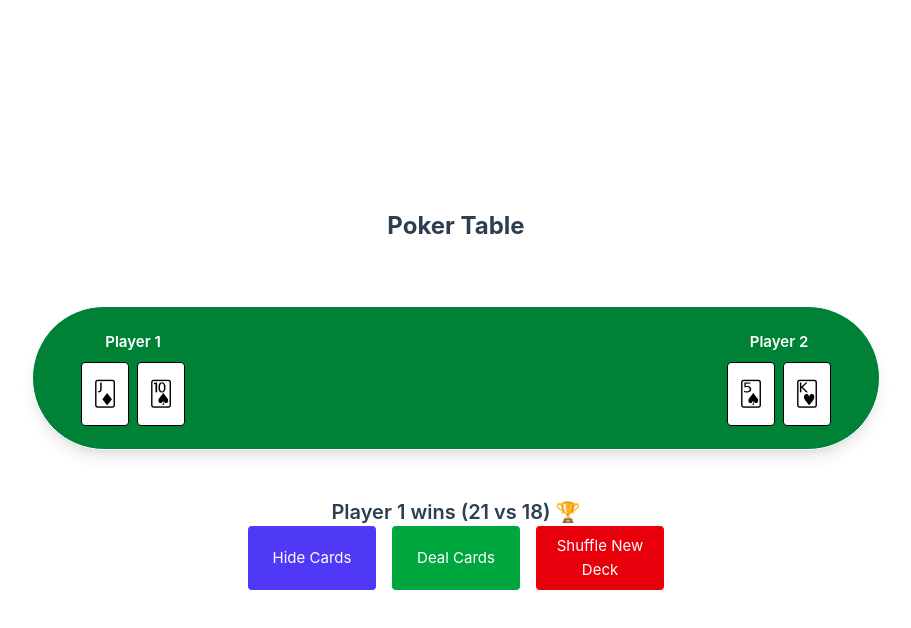
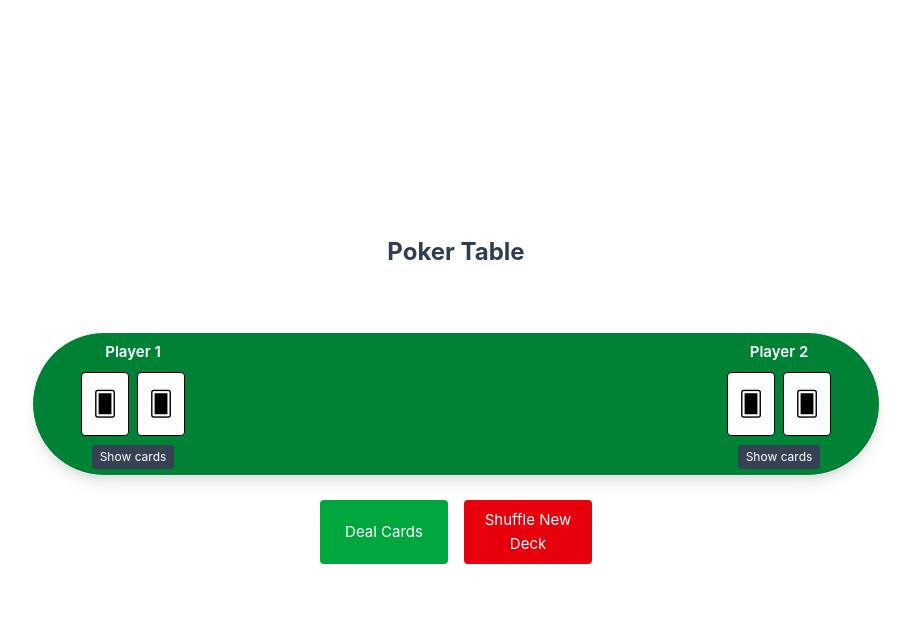
Before and after one commit to zaviriukha/poker, a Vue app: page / in a window 1280 px wide. Both pictures are taken after a click on the button "Deal Cards". Shown: the top 628 px of the page, without its empty margins (184-1095 px from the left). Built offline with nearby package versions, Linux system fonts and the light colour scheme.

Commit message:
update for show/hide btn and logic of the components

```diff
--- a/src/components/Table.vue
+++ b/src/components/Table.vue
@@ -1,5 +1,5 @@
 <script setup>
-import { ref, onMounted } from 'vue'
+import { ref, onMounted, watch } from 'vue'
 import PlayerCards from "@/components/cards/PlayerCards.vue";
 
 const deck = ref([])
@@ -24,8 +24,16 @@ const deckValues = {
 
 const player1 = ref([]) // базово пустий масив для карт гравця
 const player2 = ref([]) // базово пустий масив для карт гравця
-const cardsVisible = ref(true) // статус відкритості карт гравців на столі
+
+// const cardsVisible = ref(true) // статус відкритості карт гравців на столі
+
 const result = ref('') // результат переможця
+
+const cardsVisibility = ref({ // замінюємо cardsVisible на cardsVisibility - так ми зможемо розширити функціонал кнопки перемикання.
+  player1: false, // у кожного з гравців вона буде працювати незалежно від іншого
+  player2: false,
+})
+
 
 // тасуемо fullDeck а також з цього починається гра - стіл пустий, колода тасована
 function resetDeck() {
@@ -49,24 +57,41 @@ function getWinner() {
 // здаємо карти
 function dealCards() {
   if (deck.value.length < 4) {
-    alert("У колоді не залишилось достатньо карт!")
+    alert("Not enough cards in deck!")
     return
   }
   player1.value = deck.value.splice(0, 2) // здаємо по 2 карти з колоди гравцю, з колоди вони видаляються
   player2.value = deck.value.splice(0, 2) // здаємо по 2 карти з колоди гравцю, з колоди вони видаляються
-  getWinner()
+  result.value = ''
+  cardsVisibility.value = { player1: false, player2: false } // ховаємо карти знову
+  // getWinner() прибираємо, бо у цьому кейсі переможець пожеться відразу як здадуться карти
 }
 
 // перемикання видимості карт гравців
-function toggleCards() {
-  cardsVisible.value = !cardsVisible.value
+// function toggleCards() {
+//   cardsVisible.value = !cardsVisible.value
+// }
+
+// гравець дивиться сам свої карти
+function togglePlayerCards(player) {
+  cardsVisibility.value[player] = !cardsVisibility.value[player]
 }
+
 
 // роздача карт при завантаженні компонента
 onMounted(() => {
   resetDeck()
   // dealCards()
 })
+
+watch(cardsVisibility, (visibility) => {
+  if (visibility.player1 && visibility.player2) {
+    getWinner()
+  } else {
+    result.value = ''
+  }
+}, { deep: true })
+
 </script>
 
 
@@ -75,8 +100,8 @@ onMounted(() => {
     <div class="p-6 max-w-4xl w-full">
       <h1 class="text-2xl font-bold text-center mb-16">Poker Table</h1>
       <div class="h-36 flex justify-between items-center mb-6 border border-white p-12 rounded-full bg-green-700 shadow-lg">
-        <PlayerCards :cards="player1" :player-name="'Player 1'" :cards-visible="cardsVisible" />
-        <PlayerCards :cards="player2" :player-name="'Player 2'" :cards-visible="cardsVisible" />
+        <PlayerCards :cards="player1" player-name="Player 1" v-model:visible="cardsVisibility.player1"/>
+        <PlayerCards :cards="player2" player-name="Player 2" v-model:visible="cardsVisibility.player2"/>
       </div>
       <div class="flex justify-center gap-4">
         <div v-if="result" class="text-center mt-6 text-xl font-semibold">
@@ -84,9 +109,9 @@ onMounted(() => {
         </div>
       </div>
       <div class="flex justify-center gap-4">
-        <button @click="toggleCards" class="w-32 px-4 py-2 bg-indigo-600 text-white rounded hover:bg-indigo-700 min-w-20">
-          {{ cardsVisible ? 'Hide' : 'Show' }} Cards
-        </button>
+<!--        <button @click="toggleCards" class="w-32 px-4 py-2 bg-indigo-600 text-white rounded hover:bg-indigo-700 min-w-20">-->
+<!--          {{ cardsVisible ? 'Hide' : 'Show' }} Cards-->
+<!--        </button>-->
         <button @click="dealCards" class="w-32 px-4 py-2 bg-green-600 text-white rounded hover:bg-green-700">
           Deal Cards
         </button>
--- a/src/components/cards/PlayerCards.vue
+++ b/src/components/cards/PlayerCards.vue
@@ -1,23 +1,38 @@
 <script setup>
-defineProps({
+const props = defineProps({
+  cards: Array,
   playerName: String,
-  cards: Array,
-  cardsVisible: Boolean
+  visible: Boolean
 })
+
+const emit = defineEmits(['update:visible'])
+
+function toggle() {
+  emit('update:visible', !props.visible)
+}
 </script>
 
 <template>
   <div class="text-center text-white">
     <h2 class="font-semibold mb-2">{{ playerName }}</h2>
-    <div class="flex gap-2">
+
+    <div class="flex gap-2 justify-center mb-2">
       <div
           v-for="(card, index) in cards"
           :key="playerName + '-' + index"
           class="w-12 h-16 flex items-center justify-center text-2xl border rounded bg-white text-black"
       >
-        <span v-if="cardsVisible">{{ card }}</span>
+        <span v-if="visible">{{ card }}</span>
         <span v-else>🂠</span>
       </div>
     </div>
+
+    <button
+        v-if="cards.length"
+        @click="toggle"
+        class="text-xs px-2 py-1 bg-gray-700 text-white rounded hover:bg-gray-600"
+    >
+      {{ visible ? 'Hide' : 'Show' }} cards
+    </button>
   </div>
 </template>
```
